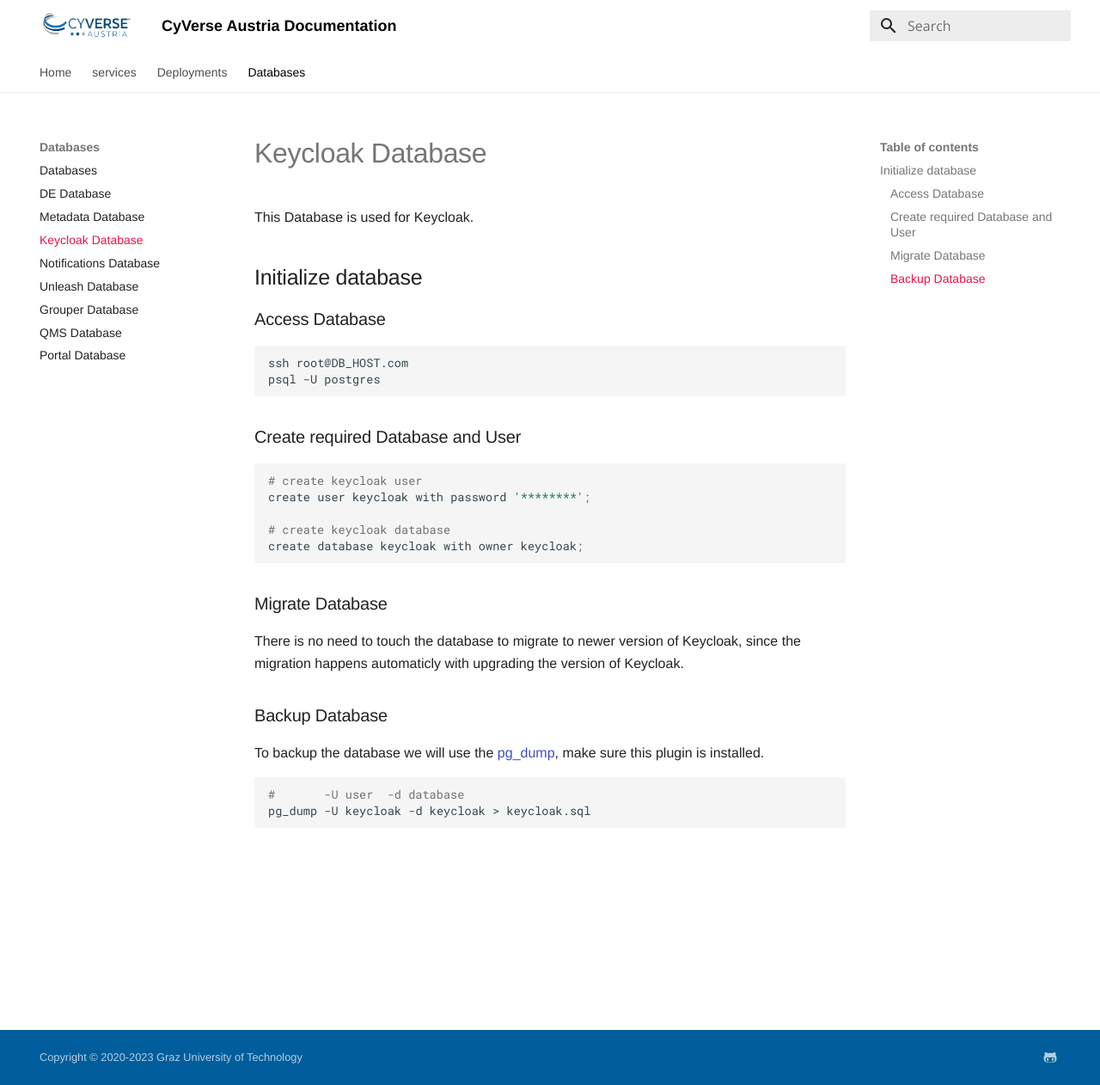
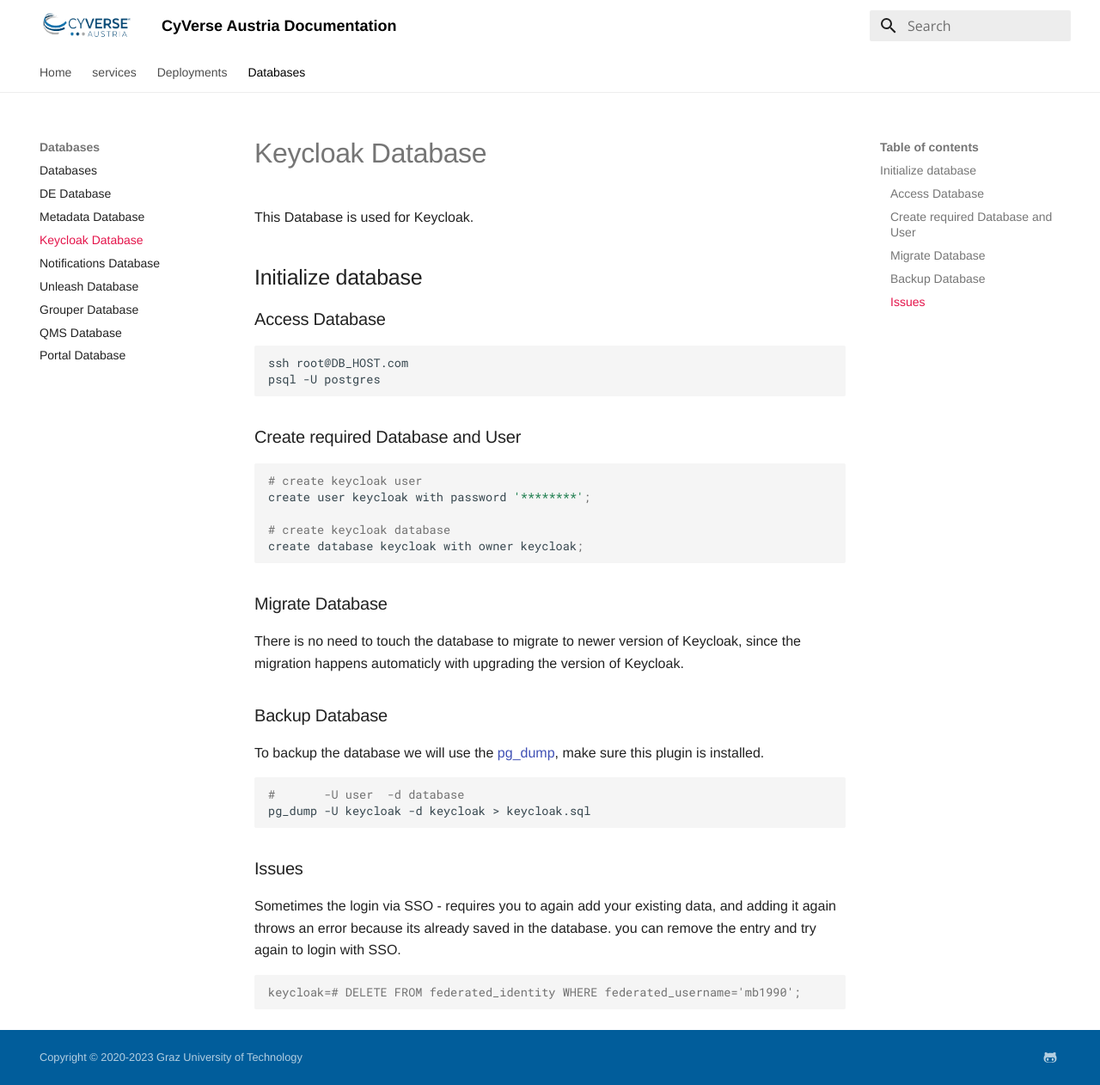
Before and after one commit to cyverse-austria/docs, an MkDocs documentation site: the page built from docs/database/keycloak-db.md, in a window 1280 px wide and 1262 px high. Shown: the whole window at 86% size. Built offline with MkDocs 1.6.1 and Material for MkDocs 9.7.7, drawn with Linux system fonts in a browser that asks for light colours.

Commit message:
Update keycloak-db.md

````diff
--- a/docs/database/keycloak-db.md
+++ b/docs/database/keycloak-db.md
@@ -34,3 +34,10 @@
 #       -U user  -d database
 pg_dump -U keycloak -d keycloak > keycloak.sql
 ```
+
+### Issues
+Sometimes the login via SSO - requires you to again add your existing data, and adding it again throws an error because its already saved in the database.
+you can remove the entry and try again to login with SSO.
+```bash
+keycloak=# DELETE FROM federated_identity WHERE federated_username='mb1990';
+```
````
